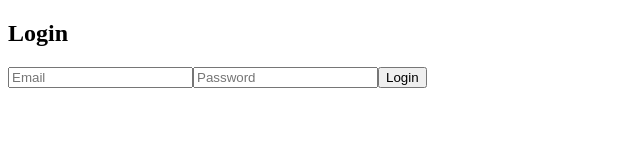
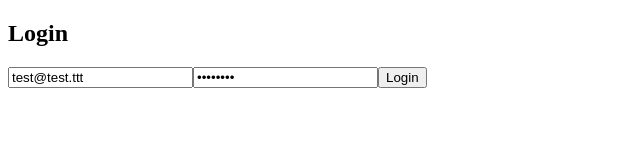
Before and after one commit to wizardcat/f-test, a React (Create React App) app in the folder front/: page /login in a window 1280 px wide. Shown: the top 160 px of the page, without its empty margins (0-640 px from the left). Built offline with nearby package versions, Linux system fonts and the light colour scheme; no server answers.

Commit message:
refactor: login component refactoring

```diff
--- a/front/src/components/login.component.tsx
+++ b/front/src/components/login.component.tsx
@@ -3,20 +3,20 @@ import { useEffect, useState } from 'react';
 import { useNavigate } from 'react-router-dom';
 
 export const Login = () => {
-  const [email, setEmail] = useState('');
-  const [password, setPassword] = useState('');
-  const auth = useAuth();
+  const [email, setEmail] = useState('test@test.ttt');
+  const [password, setPassword] = useState('12345678');
+  const { user, login } = useAuth();
   const navigate = useNavigate();
 
   const handleLogin = async () => {
-    await auth.login({ email, password });
+    await login(email, password);
   };
 
   useEffect(() => {
-    if (auth.userData) {
+    if (user) {
       navigate('/user');
     }
-  }, [navigate, auth]);
+  }, [navigate, user]);
 
   return (
     <div>
```
